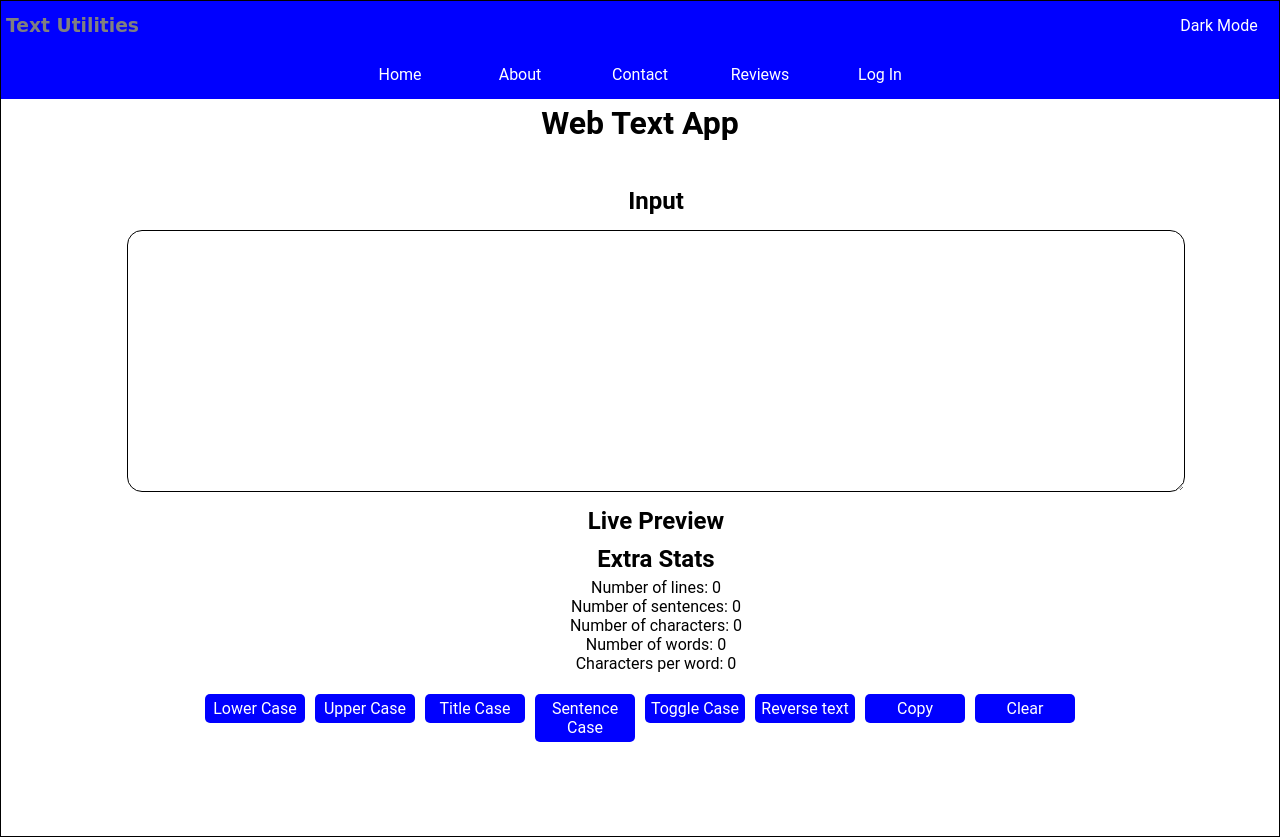
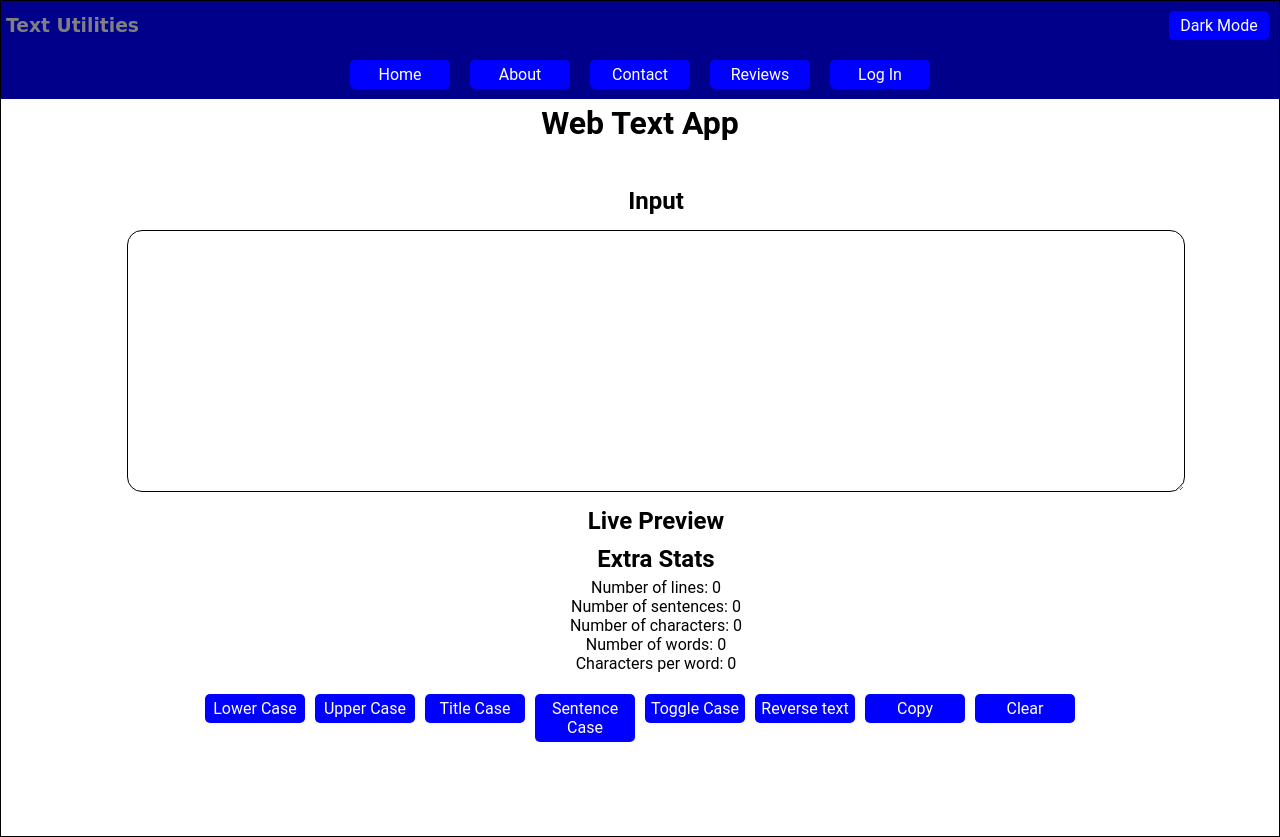
Before and after one commit to nikshitramesh/Word-Utility, a React (Create React App) app in the folder frontend/: page / in a window 1280 px wide. Built offline with nearby package versions, Linux system fonts and the light colour scheme.

Commit message:
Made UI of navbar more attractive

```diff
--- a/frontend/src/App.js
+++ b/frontend/src/App.js
@@ -14,7 +14,8 @@ function App() {
 			display: "flex",
 			flexDirection: "column",
 			padding: "5px",
-			backgroundColor: mode ? "darkBlue" : "blue",
+			backgroundColor: mode ? "blue" : "darkBlue",
+            transition: "all 0.75s",
             zIndex: 100
 		},
 		topRow: {
```
